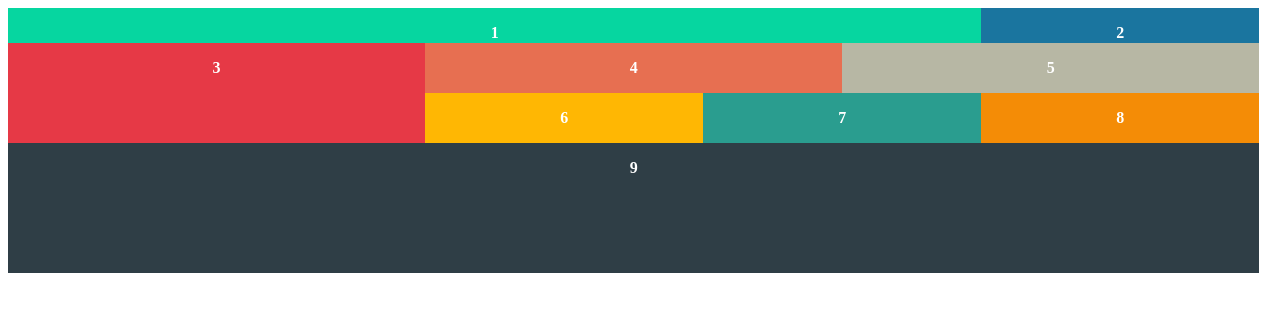
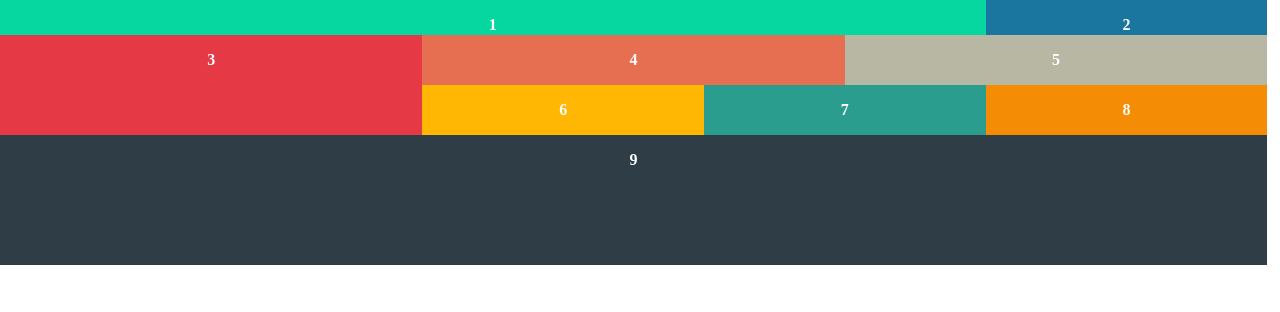
Before and after one commit to basdau92/HTML-exercices-BD, a PHP site: page /Part2_Exercice_HTML_7.html in a window 1280 px wide. Shown: the top 312 px of the page. Run offline with PHP 8.4, Linux system fonts and the light colour scheme.

Commit message:
Exercice Part2 - Ex7

```diff
--- a/Part2_Exercice_HTML_7.css
+++ b/Part2_Exercice_HTML_7.css
@@ -1,7 +1,7 @@
 /*Container*/
 
 body {
-  argin: 0;
+  margin: 0;
   padding: 0;
 }
 
```
